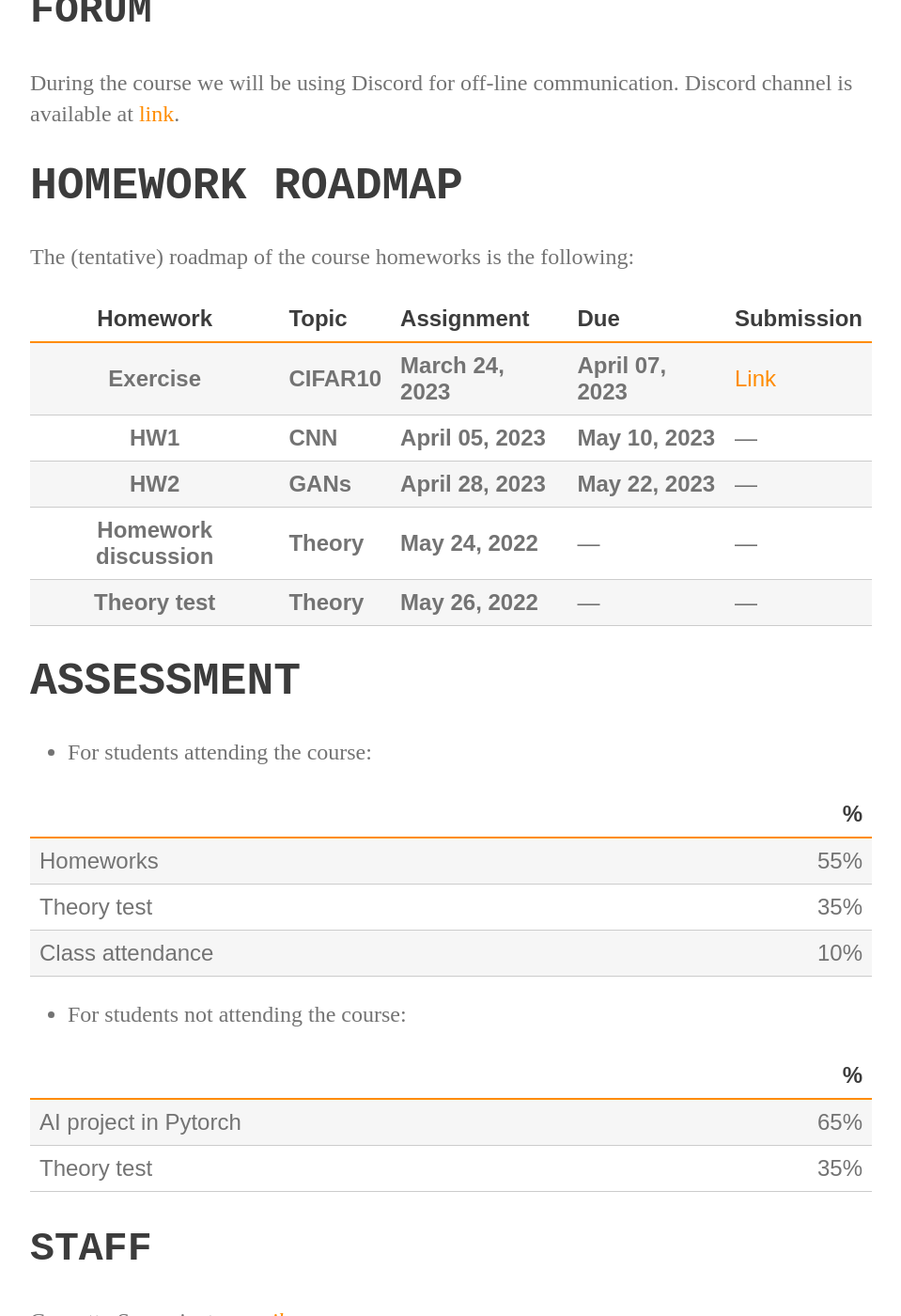
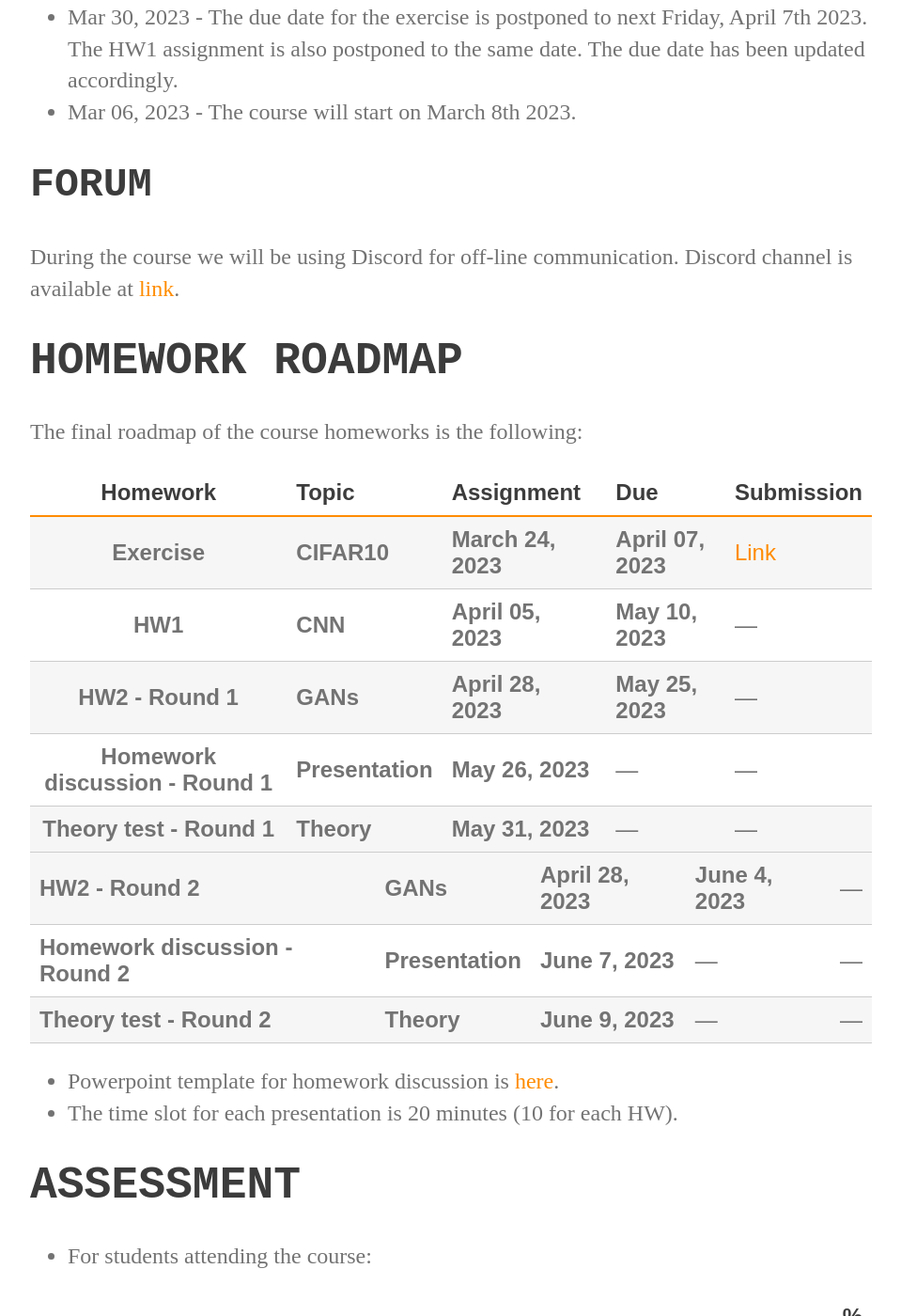
Before and after one commit to perceivelab/knowledge-discovery-course, a Jekyll site: the page built from index.md, in a window 1280 px wide and 1400 px high, scrolled down 1212 px. Shown: the whole window at 94% size, without its empty margins (160-1119 px from the left). Built offline with Jekyll 4.4.1, drawn with Linux system fonts in a browser that asks for light colours; our own code applies the rules of GitHub Pages for plain Markdown files; some of the changed text lies outside the part shown.

Commit message:
Update index.md

```diff
--- a/index.md
+++ b/index.md
@@ -13,6 +14,8 @@
 
 
 ## NEWS
+- May 19, 2023 - The deadlines have been reorganized (in two rounds) after discussion with students. Check the roadmap section for details.
+The students are invited to fill in the following [form](https://docs.google.com/forms/d/e/1FAIpQLSfEm5-iI7-TS25VoIg2tLiTRM0-WOpGFIiw5bv4rRzNUVMhag/viewform?usp=sf_link) to select the proper round for their exams.
 - May 02, 2023 - The HW1 deadline is extended to May 10th 2023.
 - Apr 28, 2023 - Procedure for homeworks' delivery: the deadline for completing the competition (HW1) is May 3rd, while the report for the homework and the can be submitted using github link on May 22nd. The same deadline holds for HW2. Please note that both homeworks should be discussed during the class of May 24th. A template for the powerpoint presentation will be shared in the next days.
 - Apr 06, 2023 - The Kaggle Competition for the HW1 is available [here](https://www.kaggle.com/t/6ceb4bdc67b4496090c6d83189437df0).
@@ -25,16 +28,22 @@
 
 
 # HOMEWORK ROADMAP
-The (tentative) roadmap of the course homeworks is the following:
+The final roadmap of the course homeworks is the following:
 
 | Homework | Topic              | Assignment    | Due          | Submission |
 | :-------:| ------------------ | --------------- | -------          | --- |
 | **Exercise**     | **CIFAR10**    | **March 24, 2023** | **April 07, 2023**   | [Link](https://docs.google.com/forms/d/e/1FAIpQLScSW8yJj26Zt8aqpVN4ssa89LtUq_plwtUEtFocjnTy66WM5Q/viewform?usp=pp_url) |
 | **HW1**     | **CNN**    | **April 05, 2023** | **May 10, 2023**   | --- |
-| **HW2**      | **GANs** | **April 28, 2023** | **May 22, 2023**    | --- |
-| **Homework discussion**      | **Theory** | **May 24, 2022** | ---   | --- |
-| **Theory test**      | **Theory** | **May 26, 2022** | ---   | --- |
+| **HW2 - Round 1**      | **GANs** | **April 28, 2023** | **May 25, 2023**    | --- |
+| **Homework discussion - Round 1**      | **Presentation** | **May 26, 2023** | ---   | --- |
+| **Theory test - Round 1**      | **Theory** | **May 31, 2023** | ---   | --- |
 
+| **HW2 - Round 2**      | **GANs** | **April 28, 2023** | **June 4, 2023**    | --- |
+| **Homework discussion - Round 2**      | **Presentation** | **June 7, 2023** | ---   | --- |
+| **Theory test - Round 2**      | **Theory** | **June 9, 2023** | ---   | --- |
+
+- Powerpoint template for homework discussion is [here](https://docs.google.com/presentation/d/1iCFYwIkUMU3WLeQofijtb9VgOurUt1gc/edit?usp=sharing&ouid=106514760952768214812&rtpof=true&sd=true).
+- The time slot for each presentation is 20 minutes (10 for each HW).
 
 # ASSESSMENT
 
@@ -53,12 +62,11 @@
 | AI project in Pytorch | 65% |
 | Theory test  | 35%  |
 
-
+# The theory test contains five multiple-choice questions and five essay questions. The total mark for the test is 30: 2 points for each correct "multiple-choice" question (-0.5 points for each wrong answer) and \textbf{maximum 4 points} for each essay question.
 
 ## STAFF
 
 Concetto Spampinato - *[mail](mailto:concetto.spampinato@unict.it)*
-
 Giovanni Bellitto - *[mail](mailto:giovanni.bellitto@phd.unict.it)*
 
 
```
Also changed, not shown: other parts of index.md (+1 -0 lines).
